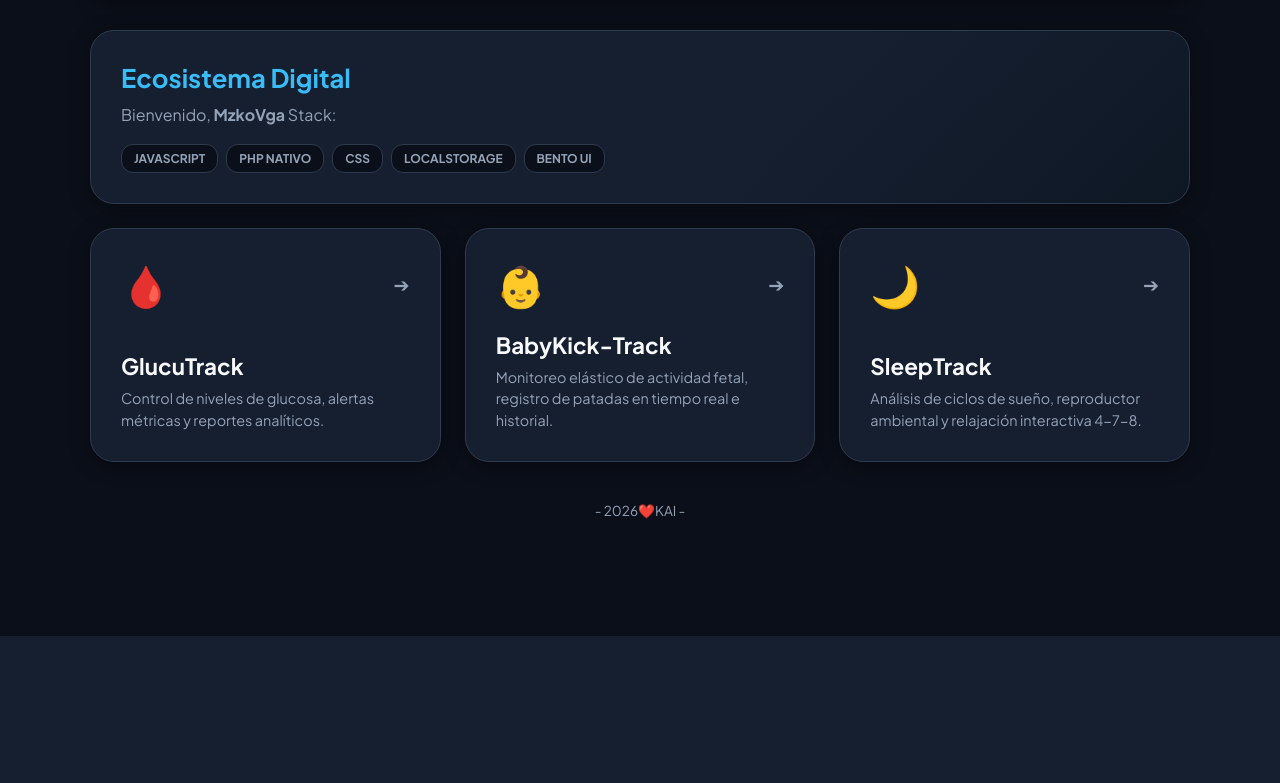
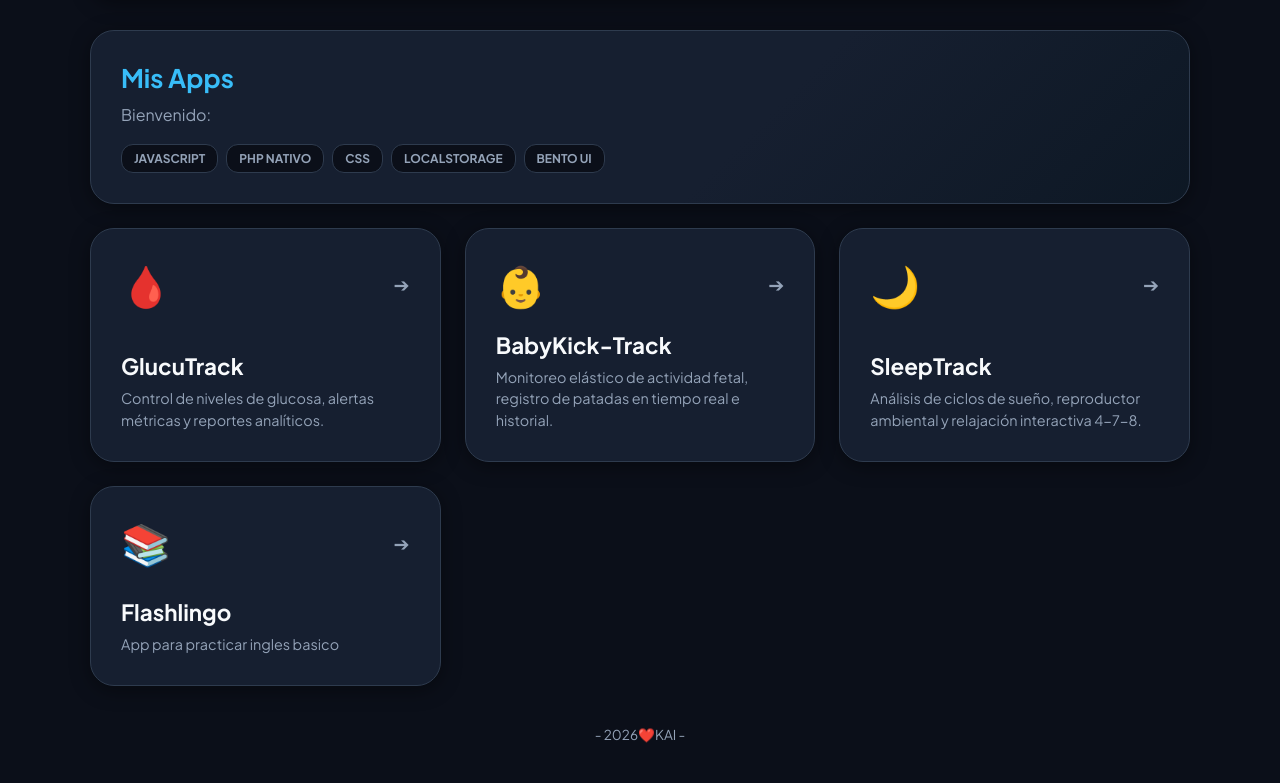
Before and after one commit to mzkovga/K-APPS, a PHP site: page / in a window 1280 px wide. Shown: the part 164-947 px from the top of the page. Before the commit the page ends 800 px from the top, so only its background shows below. Run offline with PHP 8.4, Linux system fonts and the light colour scheme.

Commit message:
Add files via upload

```diff
--- a/index.php
+++ b/index.php
@@ -41,8 +41,8 @@ $_SESSION['main_user'] = "k0z159";
 
             <!-- TARJETA MAESTRA: Bienvenida y Resumen Técnico -->
             <section class="hub-card card-welcome">
-                <h2>Ecosistema Digital</h2>
-                <p>Bienvenido, <strong>MzkoVga</strong> Stack:</p>
+                <h2>Mis Apps</h2>
+                <p>Bienvenido<strong></strong>:</p>
                 <div class="tech-stack-badges">
                     <span class="badge">JAVASCRIPT</span>
                     <span class="badge">PHP NATIVO</span>
@@ -88,6 +88,18 @@ $_SESSION['main_user'] = "k0z159";
                 </div>
             </a>
 
+            <!-- APLICACIÓN 4: Flashlingo -->
+            <a href="flashlingo/login.html" class="hub-card app-launcher-card sleep-theme">
+                <div class="app-card-header">
+                    <span class="app-icon">📚</span>
+                    <span class="launcher-arrow">➔</span>
+                </div>
+                <div class="app-card-body">
+                    <h3>Flashlingo</h3>
+                    <p>App para practicar ingles basico</p>
+                </div>
+            </a>
+
         </main>
 
         <!-- Pie de página unificado -->
```
